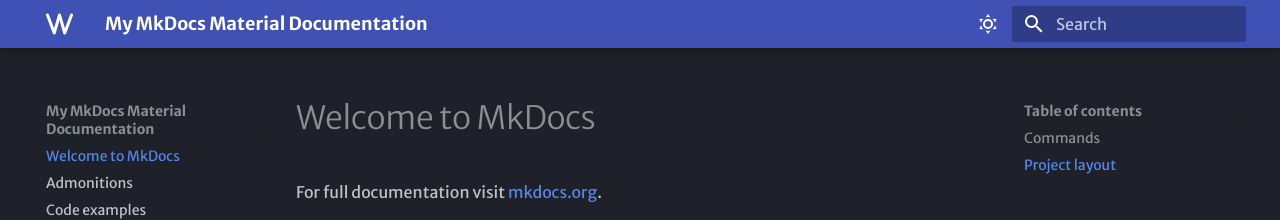
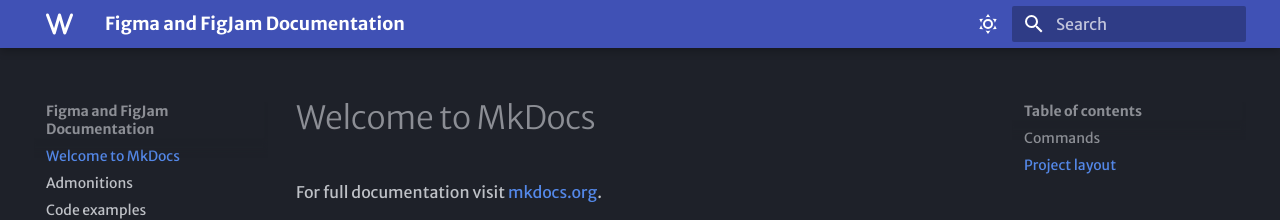
Before and after one commit to andrew-solomko/mkdocs-material-tutorial-andrew, an MkDocs documentation site: the page built from docs/index.md, in a window 1280 px wide. Shown: the top 220 px of the page. Built offline with MkDocs 1.6.1 and Material for MkDocs 9.7.7, drawn with Linux system fonts in a browser that asks for light colours; some web fonts are replaced.

Commit message:
- Change site name

```diff
--- a/mkdocs.yml
+++ b/mkdocs.yml
@@ -1,4 +1,4 @@
-site_name: My MkDocs Material Documentation
+site_name: Figma and FigJam Documentation
 site_url: https://sitename.example
 theme:
   name: material
```
